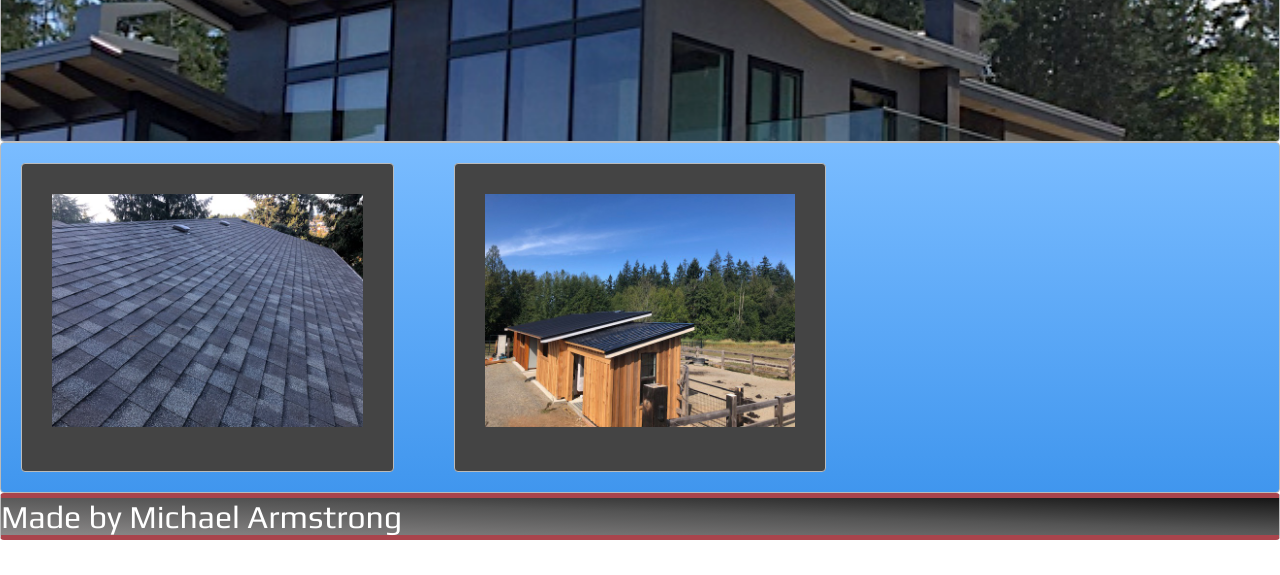
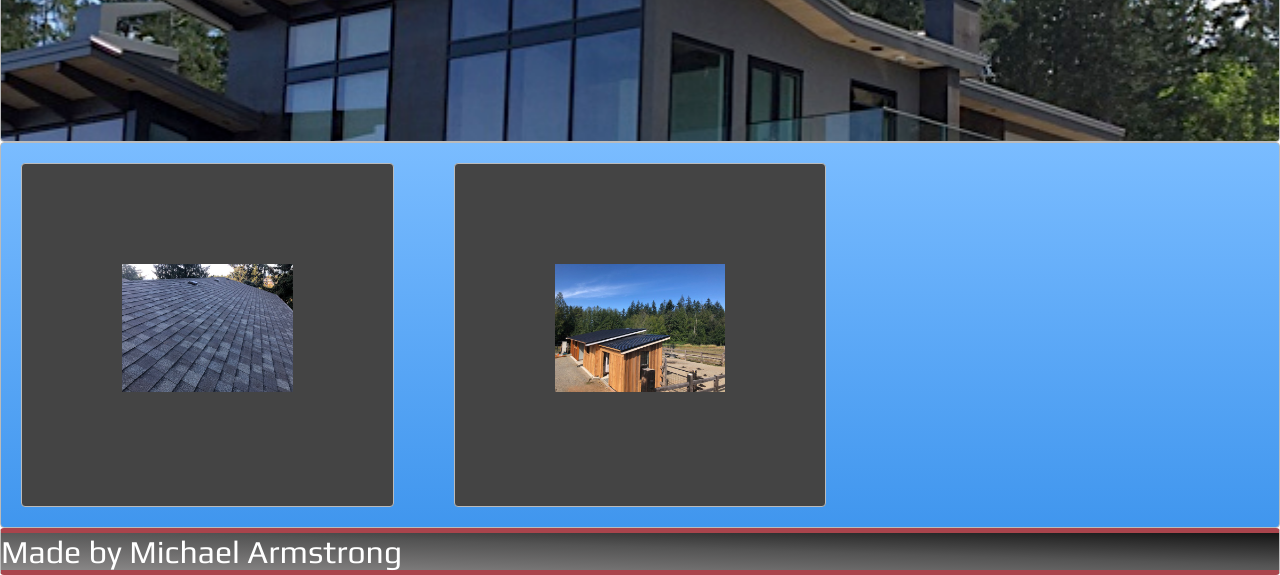
Before and after one commit to iac77/island-alpine-construction, a plain HTML site: page index.html in a window 1280 px wide. Shown: the part 260-835 px from the top of the page. Before the commit the page ends 800 px from the top, so only its background shows below. Drawn offline with Linux system fonts and the light colour scheme; files whose address does not match are found by name.

Commit message:
Update style.css

```diff
--- a/style.css
+++ b/style.css
@@ -118,8 +118,8 @@ a {
 
 .box {
     background-color: #444;
-    /* changed from 130px to 30px*/
-    padding: 30px;
+    /* changed from 130px to 100px*/
+    padding: 100px;
     margin: 20px;
 }
 
```
